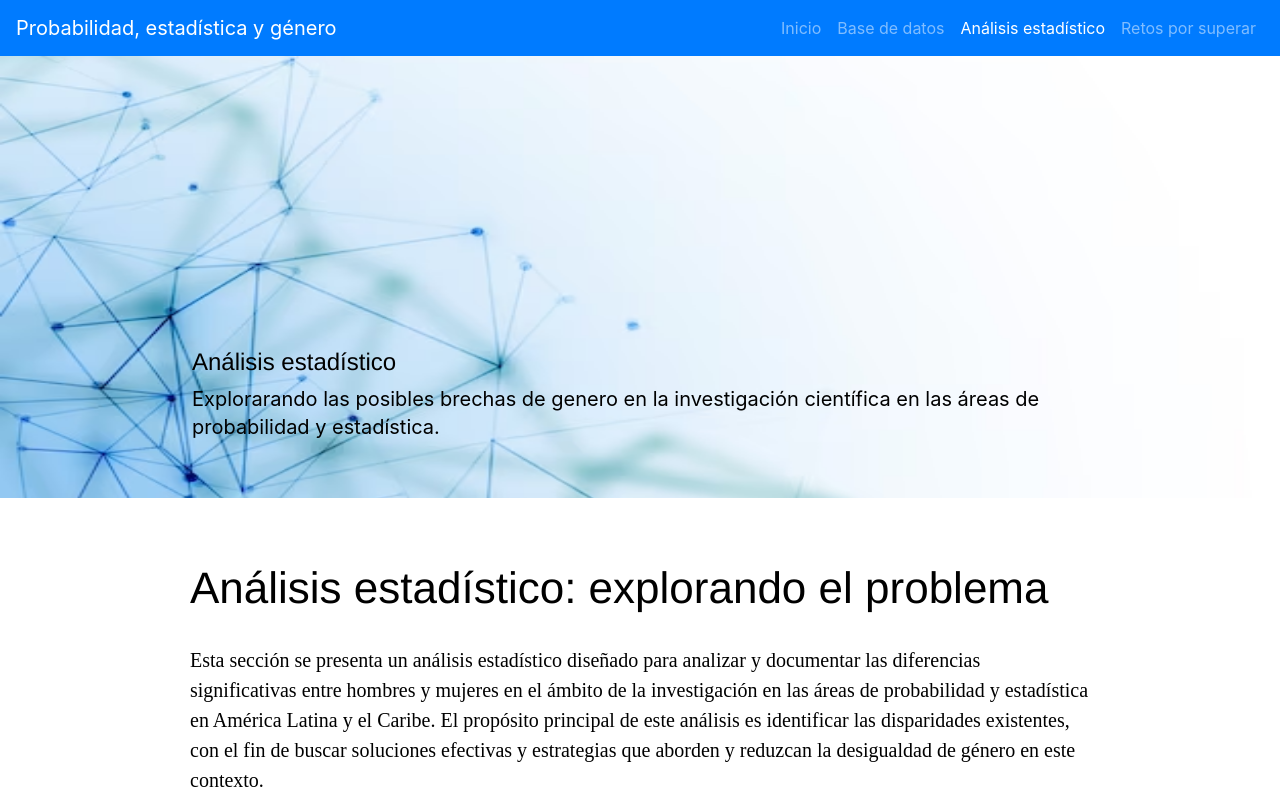
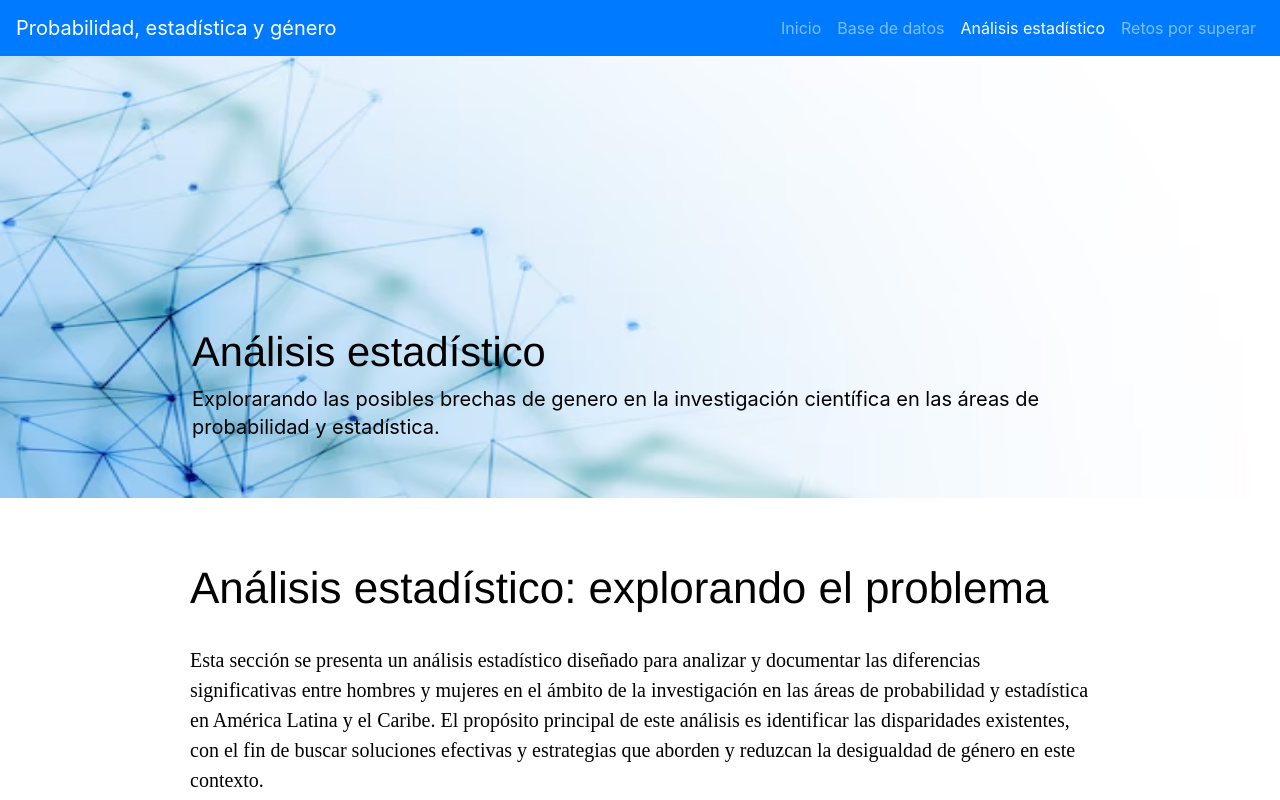
Before and after one commit to jorgesm25/ProbEstadyGenero, a plain HTML site: page analisis.html in a window 1280 px wide. Shown: the top 800 px of the page. Drawn offline with nearby package versions, Linux system fonts and the light colour scheme.

Commit message:
Update analisis.html

```diff
--- a/analisis.html
+++ b/analisis.html
@@ -80,7 +80,7 @@
             <img src="img/Analisis.avif" style="width: 100%; height: 100%;">
             <div class="container text-center">
                 <div class="carousel-caption text-left">
-                    <h3 class="pri-heading" style="color: black; font-size: 24px;">Análisis estadístico</h3>
+                    <h3 class="pri-heading" style="color: black;">Análisis estadístico</h3>
                                 <p style="color: black;">Explorarando las posibles brechas de genero en la investigación científica en las áreas de probabilidad y estadística.</p>
                 </div>
             </div>
```
